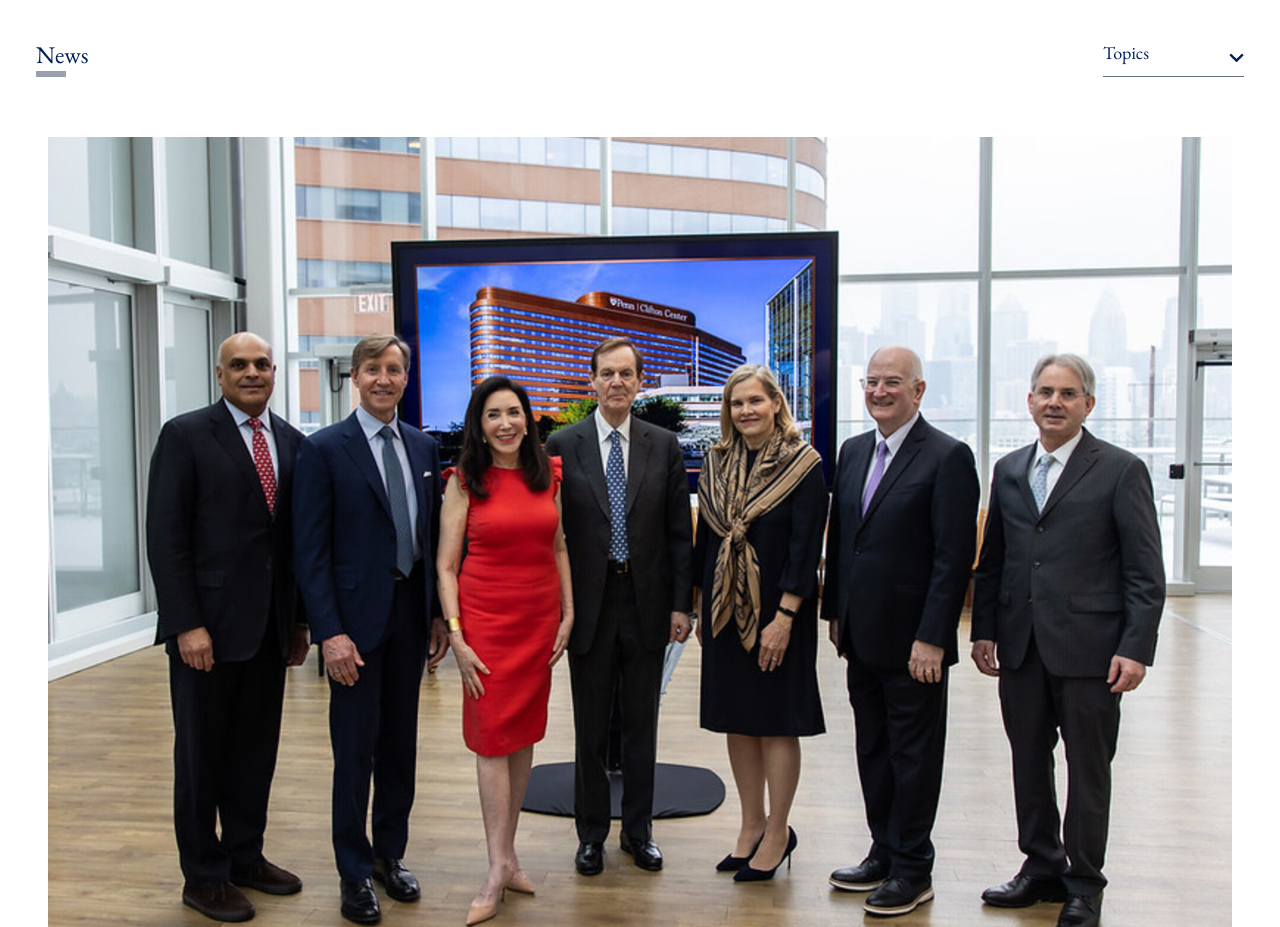
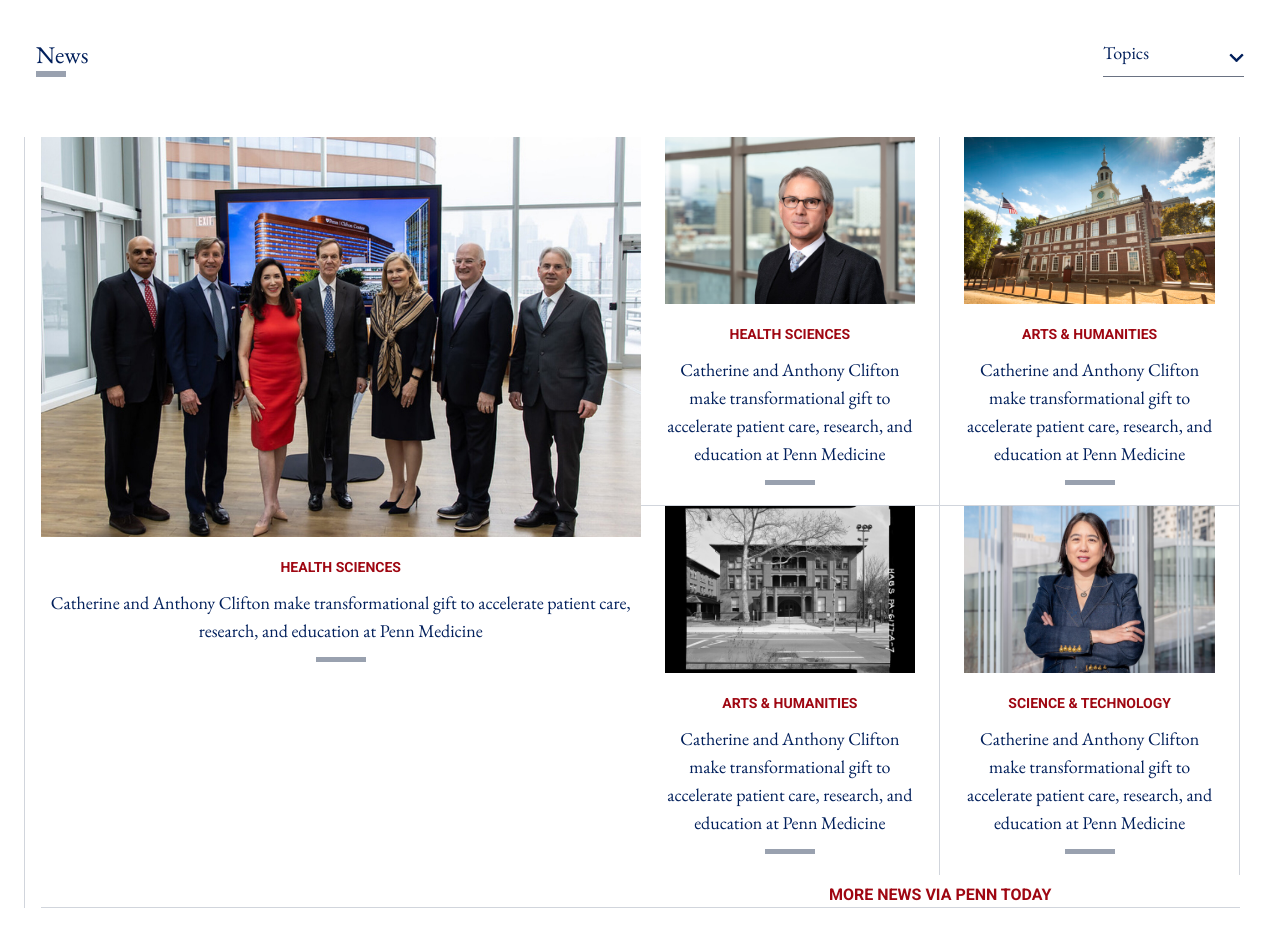
Before and after one commit to gisachris/upenn_css_gate_project, a website: page index.html in a window 1280 px wide. Shown: the part 980-1907 px from the top of the page. Drawn offline with nearby package versions, Linux system fonts and the light colour scheme.

Commit message:
complete news section

```diff
--- a/index.html
+++ b/index.html
@@ -140,9 +140,10 @@
                         <span class="w-[30px] h-[6px] bg-gray-400"></span>
                     </span>
                 </div>
-                <div id="newsCardHolder" class="grid auto-rows-auto mt-[60px] gap-y-6">
+                <div id="newsCardHolder"
+                    class="grid auto-rows-auto mt-[60px] gap-y-6 sm:grid-cols-4 h-fit sm:border-l sm:border-gray-300 sm:px-4">
                     <div id="card1"
-                        class="w-full flex flex-col gap-y-3 items-center px-6 border-b border-gray-300 pb-5">
+                        class="w-full flex flex-col gap-y-3 items-center px-6 sm:px-0 border-b border-gray-300 sm:col-span-2">
                         <span class="w-full">
                             <img src="./public/imgs/grid1.jpeg" alt="">
                         </span>
@@ -156,10 +157,11 @@
 
                         <span class="w-[50px] h-[5px] bg-gray-400"></span>
                     </div>
+                    <div id="restCards" class="sm:col-span-2 sm:row-span-1 sm:grid sm:grid-cols-2 sm:grid-rows-2">
                         <div id="card2"
-                        class="w-full flex flex-col gap-y-3 items-center px-6 border-b border-gray-300 pb-5">
-                        <span class="w-full hidden">
-                            <img src="./public/imgs/grid1.jpeg" alt="">
+                            class="w-full flex flex-col gap-y-3 items-center px-6 border-b border-gray-300 pb-5 sm:border-r sm:border-r-gray-300">
+                            <span class="w-full hidden sm:block">
+                                <img src="./public/imgs/grid2.jpeg" alt="">
                             </span>
                             <span class="text-red-800 text-sm font-roboto font-bold mt-2">HEALTH SCIENCES</span>
                             <span class="text-[#011f5b] font-eb w-full text-center">
@@ -172,9 +174,9 @@
                             <span class="w-[50px] h-[5px] bg-gray-400"></span>
                         </div>
                         <div id="card3"
-                        class="w-full flex flex-col gap-y-3 items-center px-6 border-b border-gray-300 pb-5">
-                        <span class="w-full hidden">
-                            <img src="./public/imgs/grid1.jpeg" alt="">
+                            class="w-full flex flex-col gap-y-3 items-center px-6 border-b border-gray-300 pb-5 sm:border-r sm:border-r-gray-300">
+                            <span class="w-full hidden sm:block">
+                                <img src="./public/imgs/grid3.jpeg" alt="">
                             </span>
                             <span class="text-red-800 text-sm font-roboto font-bold mt-2">ARTS & HUMANITIES</span>
                             <span class="text-[#011f5b] font-eb w-full text-center">
@@ -187,9 +189,9 @@
                             <span class="w-[50px] h-[5px] bg-gray-400"></span>
                         </div>
                         <div id="card4"
-                        class="w-full flex flex-col gap-y-3 items-center px-6 border-b border-gray-300 pb-5">
-                        <span class="w-full hidden">
-                            <img src="./public/imgs/grid1.jpeg" alt="">
+                            class="w-full flex flex-col gap-y-3 items-center px-6 pb-5 sm:border-r sm:border-r-gray-300">
+                            <span class="w-full hidden sm:block">
+                                <img src="./public/imgs/grid4.jpeg" alt="">
                             </span>
                             <span class="text-red-800 text-sm font-roboto font-bold mt-2">ARTS & HUMANITIES</span>
                             <span class="text-[#011f5b] font-eb w-full text-center">
@@ -202,9 +204,9 @@
                             <span class="w-[50px] h-[5px] bg-gray-400"></span>
                         </div>
                         <div id="card5"
-                        class="w-full flex flex-col gap-y-3 items-center px-6 border-b border-gray-300 pb-5">
-                        <span class="w-full hidden">
-                            <img src="./public/imgs/grid1.jpeg" alt="">
+                            class="w-full flex flex-col gap-y-3 items-center px-6 pb-5 sm:border-r sm:border-r-gray-300">
+                            <span class="w-full hidden sm:block">
+                                <img src="./public/imgs/grid5.jpeg" alt="">
                             </span>
                             <span class="text-red-800 text-sm font-roboto font-bold mt-2">SCIENCE & TECHNOLOGY</span>
                             <span class="text-[#011f5b] font-eb w-full text-center">
@@ -213,12 +215,14 @@
                                     research, and education at Penn Medicine
                                 </a>
                             </span>
-
                             <span class="w-[50px] h-[5px] bg-gray-400"></span>
                         </div>
-                    <span class="text-red-800 text-base font-roboto font-bold mt-2 justify-self-center cursor-pointer">MORE NEWS VIA
+                        <span
+                            class="text-red-800 sm:w-full sm:h-fit text-base font-roboto font-bold mt-2 justify-self-center text-center cursor-pointer sm:col-span-2 border-b border-gray-300">MORE
+                            NEWS VIA
                             PENN
                             TODAY</span>
+                    </div>
                 </div>
             </div>
         </main>
```
Also changed, not shown: public/styles/output.css. Lines whose indentation alone changed are shown as unchanged.
